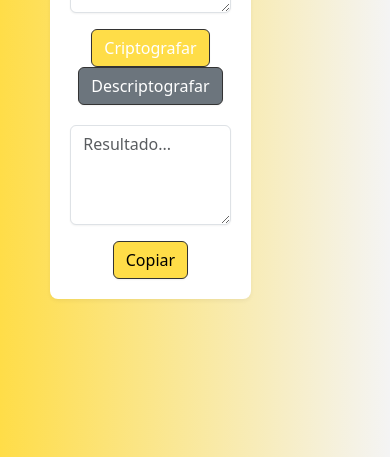
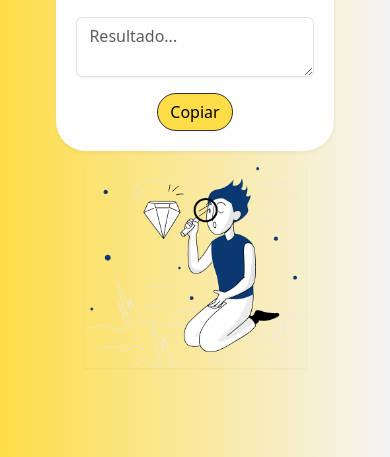
Before and after one commit to LipeLacross/Decoder-Challenge, a website built with webpack: page index.html in a window 390 px wide. Shown: the part 387-844 px from the top of the page. Built offline with nearby package versions, Linux system fonts and the light colour scheme.

Commit message:
bordas arredondadas e responsividade

```diff
--- a/css/style.css
+++ b/css/style.css
@@ -44,7 +44,7 @@ body {
   text-align: center;
   box-shadow: 0 2px 4px var(--shadow-light);
   padding: 20px;
-  border-radius: 8px;
+  border-radius: 30px;
   background-color: white;
   animation: fadeIn 1s ease-in-out;
 }
@@ -104,6 +104,7 @@ button {
 #encrypt-btn {
   background-color: var(--color-primary);
   border: 1px solid var(--color-dark);
+  border-radius: 40px;
 }
 
 #encrypt-btn:hover {
@@ -115,6 +116,7 @@ button {
 #copy-btn {
   background-color: var(--color-primary);
   border: 1px solid var(--color-dark);
+  border-radius: 40px;
 }
 
 #copy-btn:hover {
@@ -126,6 +128,7 @@ button {
 #decrypt-btn {
   background-color: var(--color-secondary);
   border: 1px solid var(--color-dark);
+  border-radius: 40px;
 }
 
 #decrypt-btn:hover {
@@ -137,3 +140,55 @@ button {
 #output-text {
   margin-top: 20px;
 }
+
+/* Media Queries for Responsiveness */
+
+@media (max-width: 1200px) {
+  .container {
+    max-width: 90%;
+  }
+
+  .content-wrapper {
+    flex-direction: column;
+    align-items: center;
+  }
+
+  #unique-image {
+    width: 50%;
+    margin-left: 0;
+  }
+}
+
+@media (max-width: 768px) {
+  .container {
+    max-width: 95%;
+  }
+
+  #unique-image {
+    width: 70%;
+    margin-top: 1rem;
+  }
+
+  textarea {
+    height: 80px;
+  }
+
+  button {
+    padding: 8px 16px;
+  }
+}
+
+@media (max-width: 480px) {
+  #unique-image {
+    width: 80%;
+  }
+
+  textarea {
+    height: 60px;
+  }
+
+  button {
+    padding: 6px 12px;
+    font-size: 14px;
+  }
+}
```
